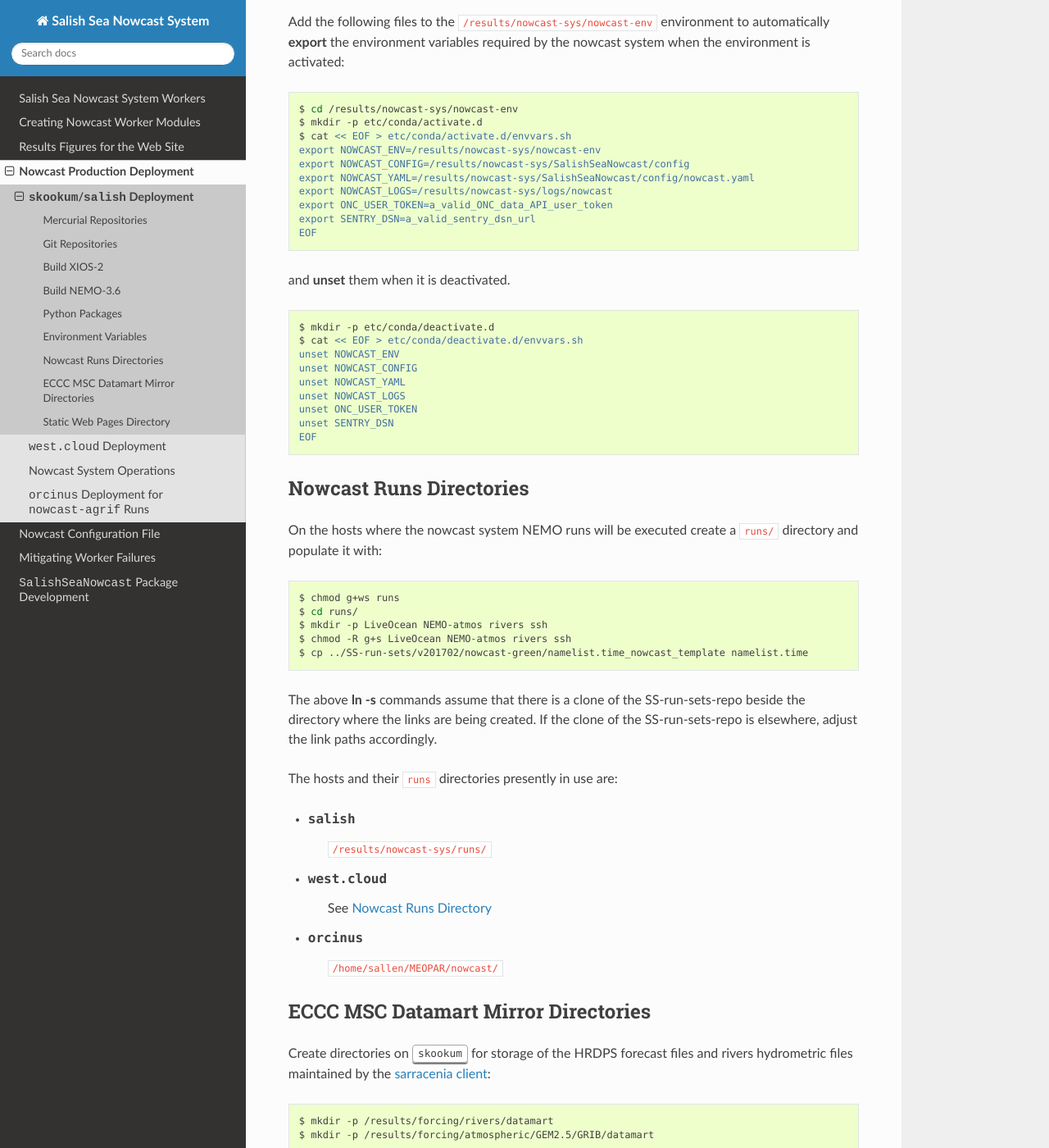
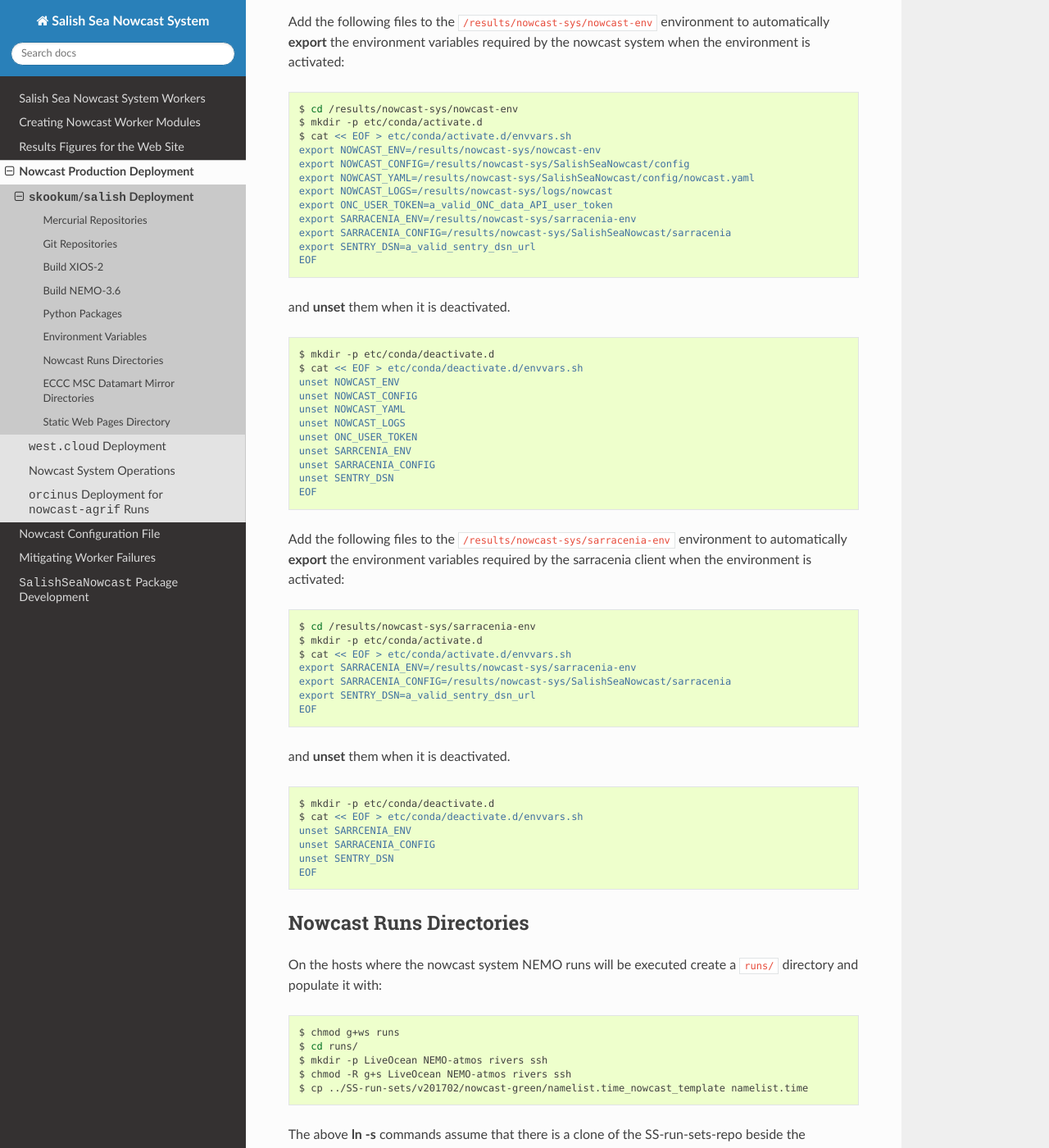
Before and after one commit to SalishSeaCast/SalishSeaNowcast, a Sphinx documentation site: the page built from docs/deployment/skookum_salish.rst, in a window 1280 px wide and 1400 px high, scrolled down 2376 px. Shown: the whole window at 82% size. Built offline with Sphinx 7.4.7 and the Read the Docs theme 2.0.0, drawn with Linux system fonts in a browser that asks for light colours; the version number could not be read and is left out.

```diff
--- a/docs/deployment/skookum_salish.rst
+++ b/docs/deployment/skookum_salish.rst
@@ -159,6 +159,8 @@
     export NOWCAST_YAML=/results/nowcast-sys/SalishSeaNowcast/config/nowcast.yaml
     export NOWCAST_LOGS=/results/nowcast-sys/logs/nowcast
     export ONC_USER_TOKEN=a_valid_ONC_data_API_user_token
+    export SARRACENIA_ENV=/results/nowcast-sys/sarracenia-env
+    export SARRACENIA_CONFIG=/results/nowcast-sys/SalishSeaNowcast/sarracenia
     export SENTRY_DSN=a_valid_sentry_dsn_url
     EOF
 
@@ -173,6 +175,31 @@
     unset NOWCAST_YAML
     unset NOWCAST_LOGS
     unset ONC_USER_TOKEN
+    unset SARRCENIA_ENV
+    unset SARRACENIA_CONFIG
+    unset SENTRY_DSN
+    EOF
+
+Add the following files to the :file:`/results/nowcast-sys/sarracenia-env` environment to automatically :command:`export` the environment variables required by the sarracenia client when the environment is activated:
+
+.. code-block:: bash
+
+    $ cd /results/nowcast-sys/sarracenia-env
+    $ mkdir -p etc/conda/activate.d
+    $ cat << EOF > etc/conda/activate.d/envvars.sh
+    export SARRACENIA_ENV=/results/nowcast-sys/sarracenia-env
+    export SARRACENIA_CONFIG=/results/nowcast-sys/SalishSeaNowcast/sarracenia
+    export SENTRY_DSN=a_valid_sentry_dsn_url
+    EOF
+
+and :command:`unset` them when it is deactivated.
+
+.. code-block:: bash
+
+    $ mkdir -p etc/conda/deactivate.d
+    $ cat << EOF > etc/conda/deactivate.d/envvars.sh
+    unset SARRCENIA_ENV
+    unset SARRACENIA_CONFIG
     unset SENTRY_DSN
     EOF
 
```
Also changed, not shown: docs/deployment/operations.rst (+5 -12 lines), 1 other file.
